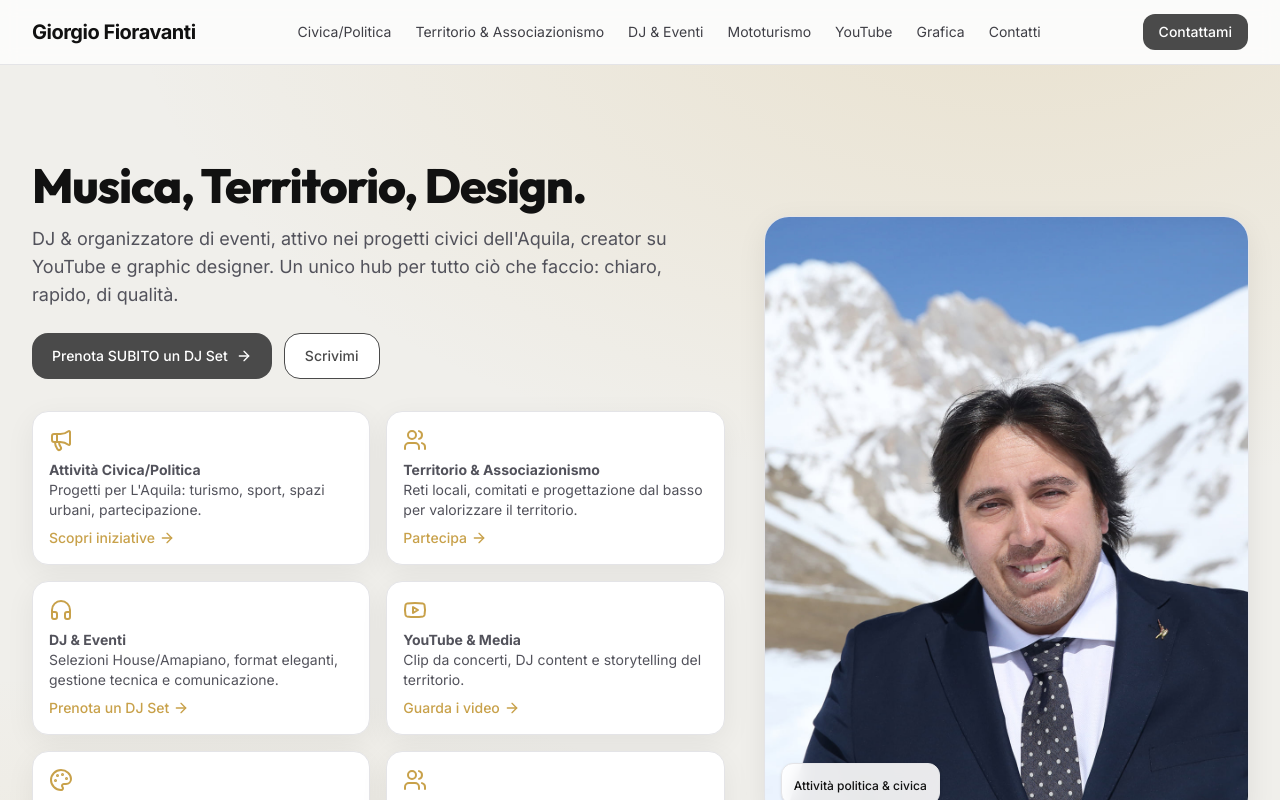
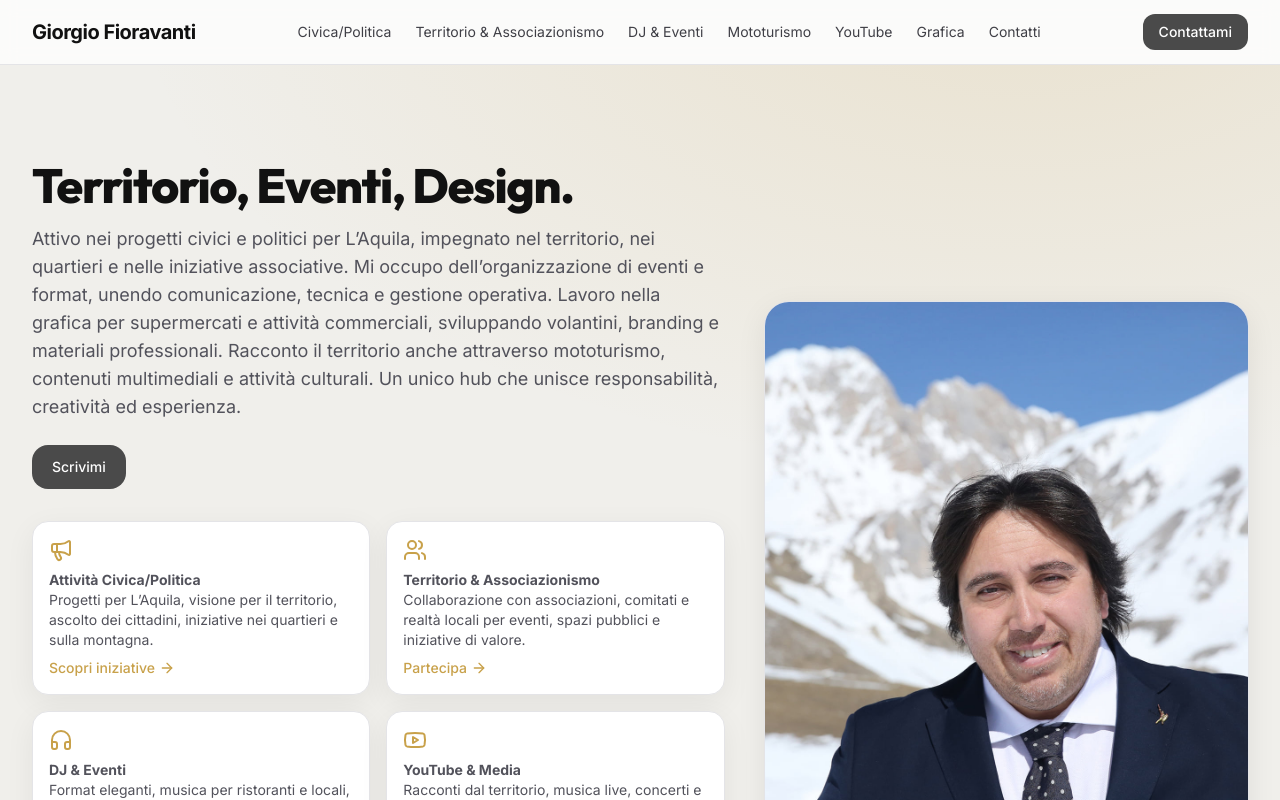
Before and after one commit to fioravagio/sito-giorgio, a React (Vite) app: page / in a window 1280 px wide. Shown: the top 800 px of the page. Built offline with nearby package versions, Linux system fonts and the light colour scheme.

Commit message:
Update hero e testi attività homepage

```diff
--- a/src/Homepage.jsx
+++ b/src/Homepage.jsx
@@ -21,42 +21,48 @@ const activities = [
   {
     icon: Megaphone,
     title: "Attività Civica/Politica",
-    desc: "Progetti per L'Aquila: turismo, sport, spazi urbani, partecipazione.",
+    desc:
+      "Progetti per L’Aquila, visione per il territorio, ascolto dei cittadini, iniziative nei quartieri e sulla montagna.",
     cta: "Scopri iniziative",
-    href: "#civica",
+    href: "/civica",
   },
   {
     icon: Users,
     title: "Territorio & Associazionismo",
-    desc: "Reti locali, comitati e progettazione dal basso per valorizzare il territorio.",
+    desc:
+      "Collaborazione con associazioni, comitati e realtà locali per eventi, spazi pubblici e iniziative di valore.",
     cta: "Partecipa",
     href: "#associazionismo",
   },
   {
     icon: Headphones,
     title: "DJ & Eventi",
-    desc: "Selezioni House/Amapiano, format eleganti, gestione tecnica e comunicazione.",
+    desc:
+      "Format eleganti, musica per ristoranti e locali, gestione tecnica e comunicazione per serate e iniziative.",
     cta: "Prenota un DJ Set",
     href: "#dj",
   },
   {
     icon: Youtube,
     title: "YouTube & Media",
-    desc: "Clip da concerti, DJ content e storytelling del territorio.",
+    desc:
+      "Racconti dal territorio, musica live, concerti e contenuti video che valorizzano identità e tradizioni.",
     cta: "Guarda i video",
     href: "#youtube",
   },
   {
     icon: Palette,
     title: "Grafica & Branding",
-    desc: "Volantini supermercati, loghi, layout social e stampa.",
+    desc:
+      "Volantini professionali per supermercati, branding aziendale, progetti di comunicazione e stampa.",
     cta: "Vedi portfolio",
     href: "#design",
   },
   {
     icon: Users,
     title: "Mototurismo",
-    desc: "Itinerari, eventi e turismo su due ruote. Community Gran Sasso Bikers.",
+    desc:
+      "Esperienze sulle strade d’Abruzzo e non solo: paesaggi, comunità e passione raccontati attraverso la guida.",
     cta: "Scopri la community",
     href: "#mototurismo",
   },
@@ -421,13 +427,18 @@ export default function Homepage() {
   transition={{ duration: 0.6 }}
   className="font-display text-4xl md:text-5xl font-extrabold leading-tight tracking-tight"
 >
-                Musica, Territorio, Design.
+  Territorio, Eventi, Design.
 </motion.h1>
 
               <p className="mt-4 text-lg text-zinc-600 max-w-prose">
-                DJ &amp; organizzatore di eventi, attivo nei progetti civici
-                dell&apos;Aquila, creator su YouTube e graphic designer. Un
-                unico hub per tutto ciò che faccio: chiaro, rapido, di qualità.
+  Attivo nei progetti civici e politici per L’Aquila, impegnato nel
+  territorio, nei quartieri e nelle iniziative associative. Mi occupo
+  dell’organizzazione di eventi e format, unendo comunicazione, tecnica
+  e gestione operativa. Lavoro nella grafica per supermercati e attività
+  commerciali, sviluppando volantini, branding e materiali professionali.
+  Racconto il territorio anche attraverso mototurismo, contenuti multimediali
+  e attività culturali. Un unico hub che unisce responsabilità, creatività
+  ed esperienza.
 </p>
 
               {/* BOTTONI HERO */}
@@ -436,19 +447,9 @@ export default function Homepage() {
     size="lg"
     className="rounded-2xl !bg-[#4A4A4A] !text-white hover:!bg-[#C8A14A] hover:!text-white"
   >
-                  Prenota SUBITO un DJ Set{" "}
-                  <ArrowRight className="ml-2 h-4 w-4" />
-                </Button>
-
-                <Button
-                  size="lg"
-                  variant="outline"
-                  className="rounded-2xl !border-[#4A4A4A] !text-[#4A4A4A] hover:!border-[#C8A14A] hover:!text-[#C8A14A]"
-                >
     Scrivimi
   </Button>
 </div>
-
               {/* MINI GRID ATTIVITÀ */}
               <div className="mt-8 grid grid-cols-2 sm:grid-cols-3 lg:grid-cols-3 gap-4">
                 {activities.map((a) => (
```
Lines whose indentation alone changed are shown as unchanged.
